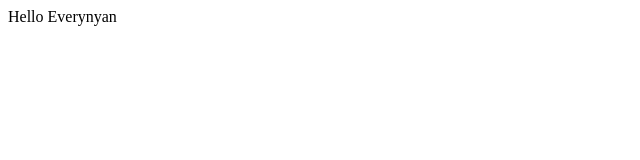
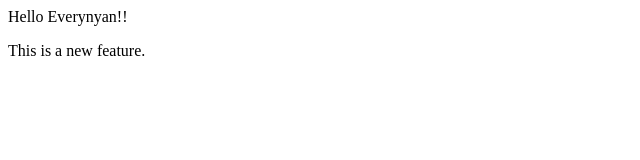
Before and after one commit to abhishekbaghel5705/localrepo, a plain HTML site: page index.html in a window 1280 px wide. Shown: the whole page, without its empty margins (0-640 px from the left). Drawn offline with Linux system fonts and the light colour scheme.

Commit message:
Added new feature in index.html

```diff
--- a/index.html
+++ b/index.html
@@ -1 +1,2 @@
-<p>Hello Everynyan</p>
+<p>Hello Everynyan!!</p>
+<p>This is a new feature.</p>
```
